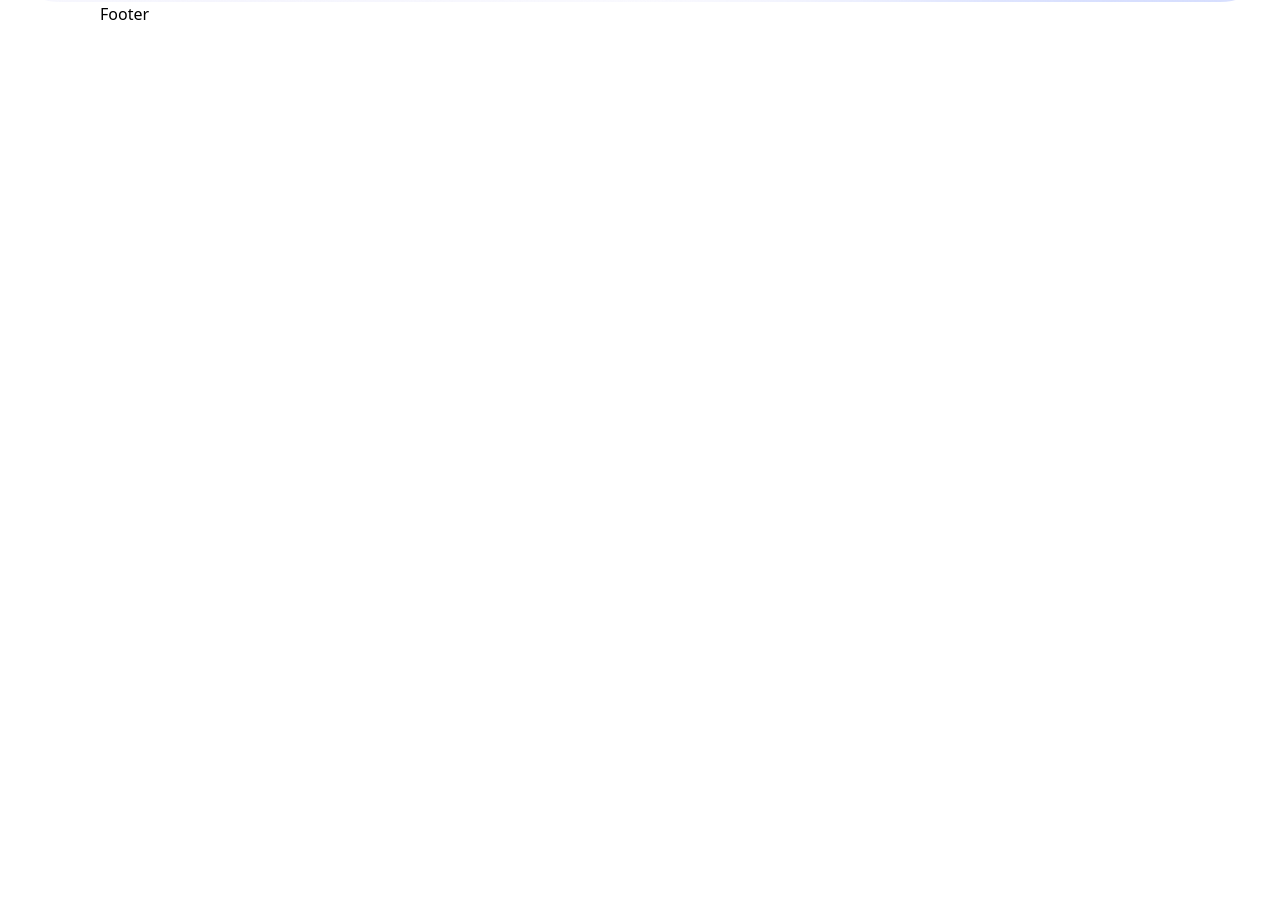
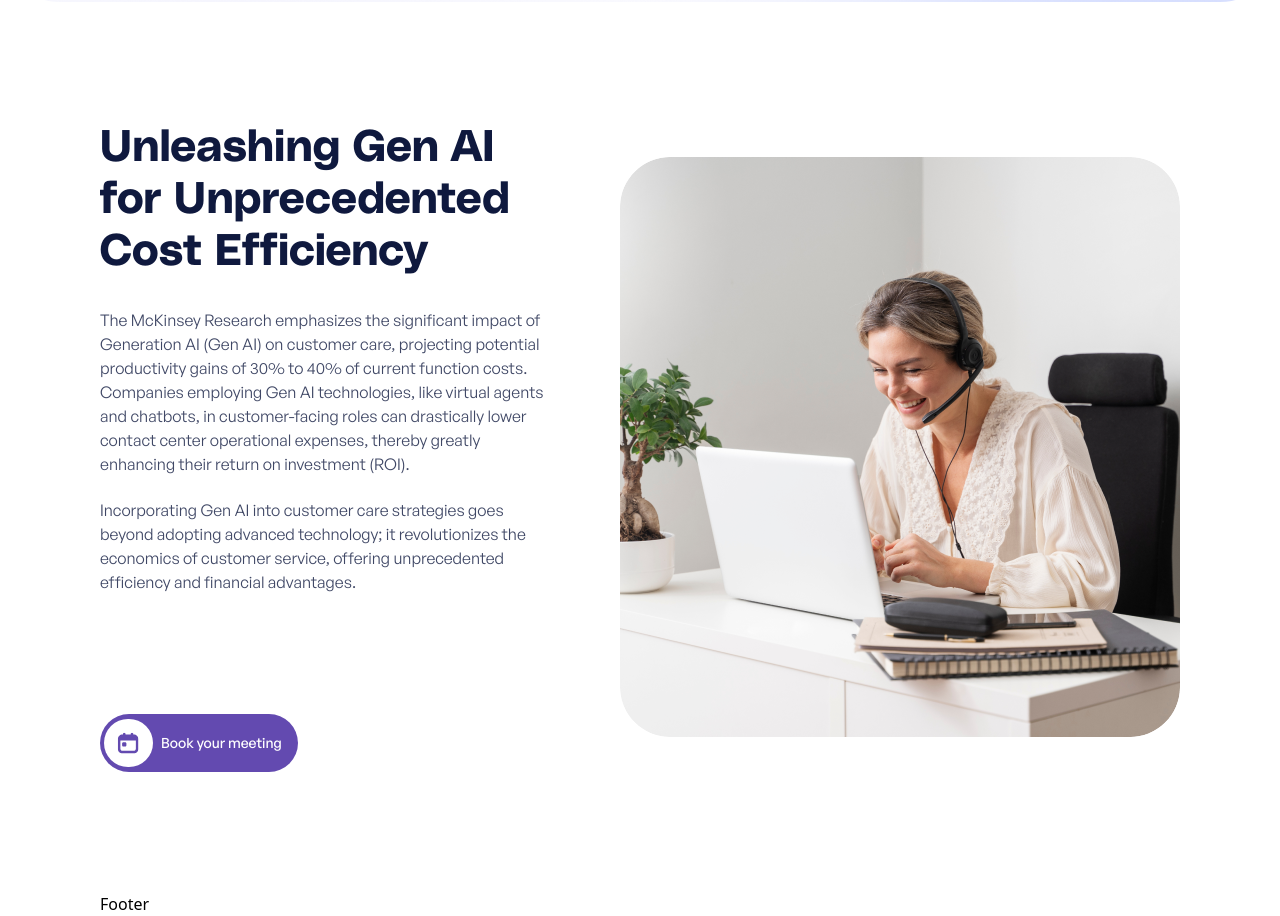
Before and after one commit to Sohana-Karniz-Mimmi/aiva, a Next.js app: page / in a window 1280 px wide. Shown: the part 3253-4169 px from the top of the page. Before the commit the page ends 3279 px from the top, so only its background shows below. Built offline with nearby package versions, Linux system fonts and the light colour scheme.

Commit message:
added unlesshing section

```diff
--- a/src/Shared/Navbar.tsx
+++ b/src/Shared/Navbar.tsx
@@ -89,7 +89,7 @@ const Navbar = () => {
         )}
 
         {/*  Button (shows on tablet and desktop) */}
-        {isDesktop && <Button />}
+        {isDesktop && <Button className=" w-9 h-9" buttonClassName="max-w-[185px]" />}
 
         {/* Mobile Menu Button (shows only on mobile) */}
         {(isTablet || isMobile) && (
@@ -136,7 +136,7 @@ const Navbar = () => {
             </div>
 
             {/* Mobile Button */}
-            <Button />
+            <Button className=" w-9 h-9" buttonClassName="max-w-[185px]" />
           </div>
         </div>
       )}
--- a/src/app/(main)/page.tsx
+++ b/src/app/(main)/page.tsx
@@ -1,6 +1,7 @@
 import Hero from "@/components/Home/Hero";
 import Revolutionize from "@/components/Home/Revolutionize/Revolutionize";
 import Solution from "@/components/Home/Solution/Solution";
+import Unleashing from "@/components/Home/Unleashing";
 
 
 export default function Home() {
@@ -9,6 +10,7 @@ export default function Home() {
       <Hero />
       <Revolutionize />
       <Solution />
+      <Unleashing />
     </main>
   );
 }
--- a/src/components/Home/Hero.tsx
+++ b/src/components/Home/Hero.tsx
@@ -19,7 +19,8 @@ const Hero = () => {
       {/* Content Overlay */}
       <div className="absolute inset-0 flex flex-col items-center md:justify-center text-center px-[16px] xl:mb-[42px] md:mt-0 mt-[132px]">
         {/* Title */}
-        <h1 className="max-w-[1070px] mb-[52px] md:mb-[30px]">
+        <h1 className="max-w-[1070px] mb-[52px] md:mb-[30px]
+        text-[28px] leading-[36px] tracking-[0.42px] md:text-[45px] md:leading-[53px] md:tracking-[0.70px] lg:text-[50px] lg:leading-[58px] lg:tracking-[0.75px] font-bold md:h-auto h-[144px]">
           Empower Your Business with AILANA: Your 24/7 Multilingual Ally
         </h1>
 
--- /dev/null
+++ b/src/components/Home/Unleashing.tsx
@@ -0,0 +1,59 @@
+import React from "react";
+import Image from "next/image";
+import Button from "@/ui/Button";
+
+const Unleashing = () => {
+  return (
+    <section className="custom_container py-[60px] lg:py-[120px]">
+      <div className="flex flex-col lg:flex-row gap-[20px] lg:gap-[66px] items-center">
+        {/*  Content */}
+        <div className="w-full lg:max-w-[609px]">
+          <h2 className="w-full">
+            Unleashing Gen AI for Unprecedented Cost Efficiency
+          </h2>
+
+          <div className="w-full pt-[20px] lg:pt-[30px] pb-[20px] lg:pb-[120px]">
+            <p className=" md:mb-[22px] mb-[20px]">
+              The McKinsey Research emphasizes the significant impact of
+              Generation AI (Gen AI) on customer care, projecting potential
+              productivity gains of 30% to 40% of current function costs.
+              Companies employing Gen AI technologies, like virtual agents and
+              chatbots, in customer-facing roles can drastically lower contact
+              center operational expenses, thereby greatly enhancing their
+              return on investment (ROI).
+            </p>
+            <p className="">
+              Incorporating Gen AI into customer care strategies goes beyond
+              adopting advanced technology; it revolutionizes the economics of
+              customer service, offering unprecedented efficiency and financial
+              advantages.
+            </p>
+          </div>
+
+          {/* Button */}
+          <Button
+            className="p-[13.33px]"
+            buttonClassName="max-w-[198px] h-[58px]"
+            iconClassName="w-[22.262px] h-[22.262px]"
+          />
+        </div>
+
+        {/*  Image */}
+        <div className="w-full lg:w-auto">
+          <div className="relative w-[343px] h-[301px] lg:w-[560px] lg:h-[580px] rounded-[20px] lg:rounded-[50px] overflow-hidden">
+            <Image
+              src="/images/genai.png"
+              alt="Gen AI Illustration"
+              fill
+              className="object-cover"
+              quality={100}
+              priority
+            />
+          </div>
+        </div>
+      </div>
+    </section>
+  );
+};
+
+export default Unleashing;
--- /dev/null
+++ b/src/icons/sliderIcon.tsx
@@ -0,0 +1,20 @@
+
+export const PlugIcon = () => (
+    <svg width="24" height="24" viewBox="0 0 24 24" fill="none" xmlns="http://www.w3.org/2000/svg">
+      <path d="M12 22V12M16 8V4C16 2.89543 15.1046 2 14 2H10C8.89543 2 8 2.89543 8 4V8M19 12H5C3.89543 12 3 12.8954 3 14V16C3 17.1046 3.89543 18 5 18H19C20.1046 18 21 17.1046 21 16V14C21 12.8954 20.1046 12 19 12Z" stroke="#0F193E" strokeWidth="2" strokeLinecap="round" strokeLinejoin="round"/>
+    </svg>
+  );
+
+  // icons/InteractiveIcon.jsx
+  export const InteractiveIcon = () => (
+    <svg width="24" height="24" viewBox="0 0 24 24" fill="none" xmlns="http://www.w3.org/2000/svg">
+      <path d="M8 12H8.01M12 12H12.01M16 12H16.01M21 12C21 16.9706 16.9706 21 12 21C7.02944 21 3 16.9706 3 12C3 7.02944 7.02944 3 12 3C16.9706 3 21 7.02944 21 12Z" stroke="#0F193E" strokeWidth="2" strokeLinecap="round" strokeLinejoin="round"/>
+    </svg>
+  );
+
+  // icons/DonateIcon.jsx
+  export const DonateIcon = () => (
+    <svg width="24" height="24" viewBox="0 0 24 24" fill="none" xmlns="http://www.w3.org/2000/svg">
+      <path d="M12 6V18M9 15.182L9.879 15.841C11.05 16.72 12.949 16.72 14.121 15.841L15 15.182M21 12C21 16.9706 16.9706 21 12 21C7.02944 21 3 16.9706 3 12C3 7.02944 7.02944 3 12 3C16.9706 3 21 7.02944 21 12Z" stroke="#0F193E" strokeWidth="2" strokeLinecap="round" strokeLinejoin="round"/>
+    </svg>
+  );
--- a/src/ui/Button.tsx
+++ b/src/ui/Button.tsx
@@ -30,13 +30,13 @@ const Button = ({
       </defs>
     </svg>
   ),
-  onClick = () => {},
+  // onClick = () => {},
 }) => (
   <button
-    onClick={onClick}
-    className={`inline-flex max-w-[185px] h-[44px] pl-[4px] pr-[16px] py-[16px] items-center gap-2 rounded-[100px] bg-primary hover:bg-primary-hover ${buttonClassName} ${className}`}
+    // onClick={onClick}
+    className={` ${buttonClassName} inline-flex h-[44px] pl-[4px] pr-[16px] py-[16px] items-center gap-[8px] rounded-[100px] bg-primary hover:bg-primary-hover`}
   >
-    <span className="flex w-9 h-9 p-[10px] justify-center items-center rounded-[60px] bg-white">
+    <span className={`flex p-[10px] justify-center items-center rounded-[60px] bg-white ${className}`}>
       {icon}
     </span>
     {text}
```
Also changed, not shown: src/app/globals.css (+8 -0 lines), public/fonts/PolySansMedian.ttf (added), public/images/genai.png (added).
